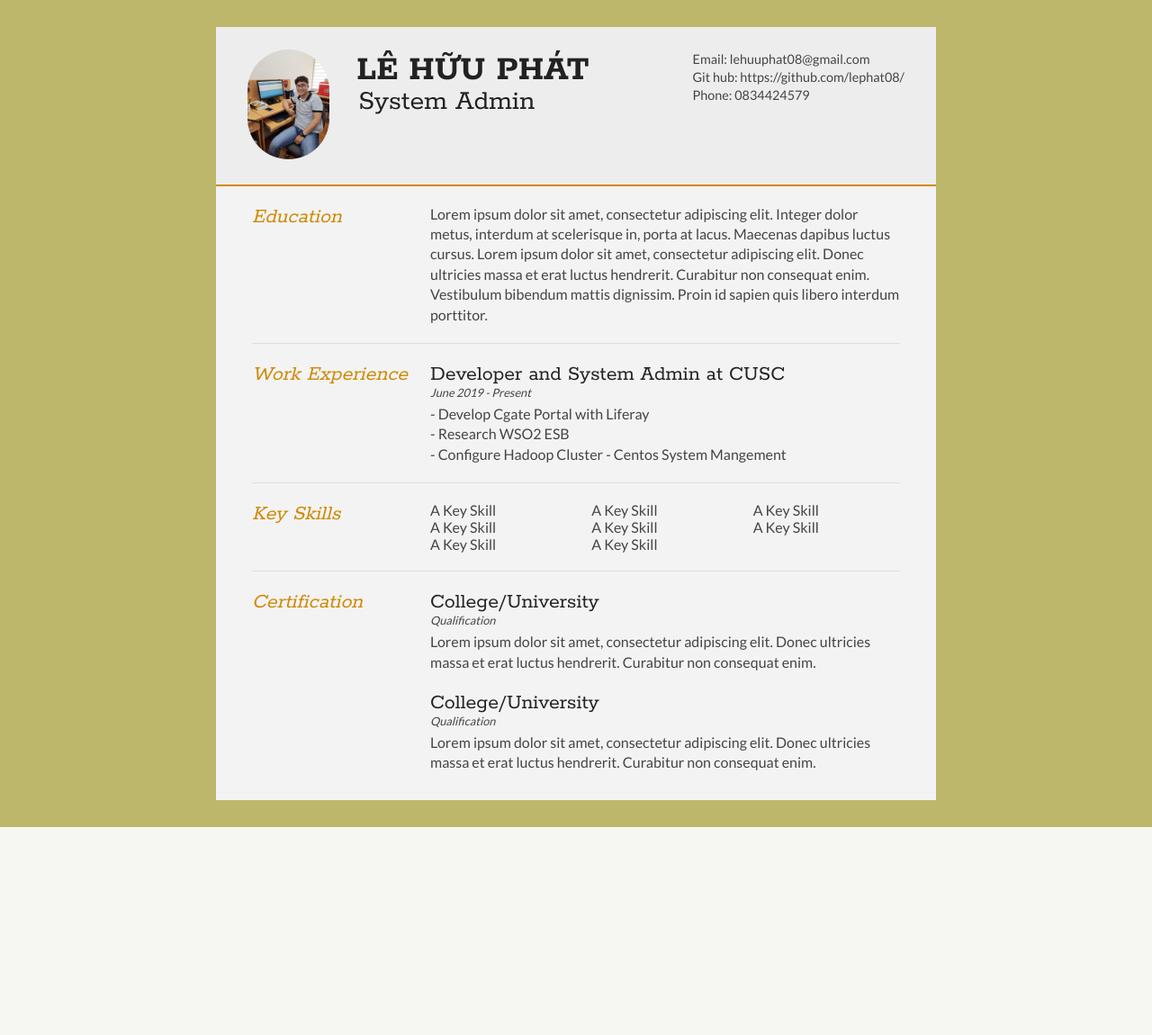
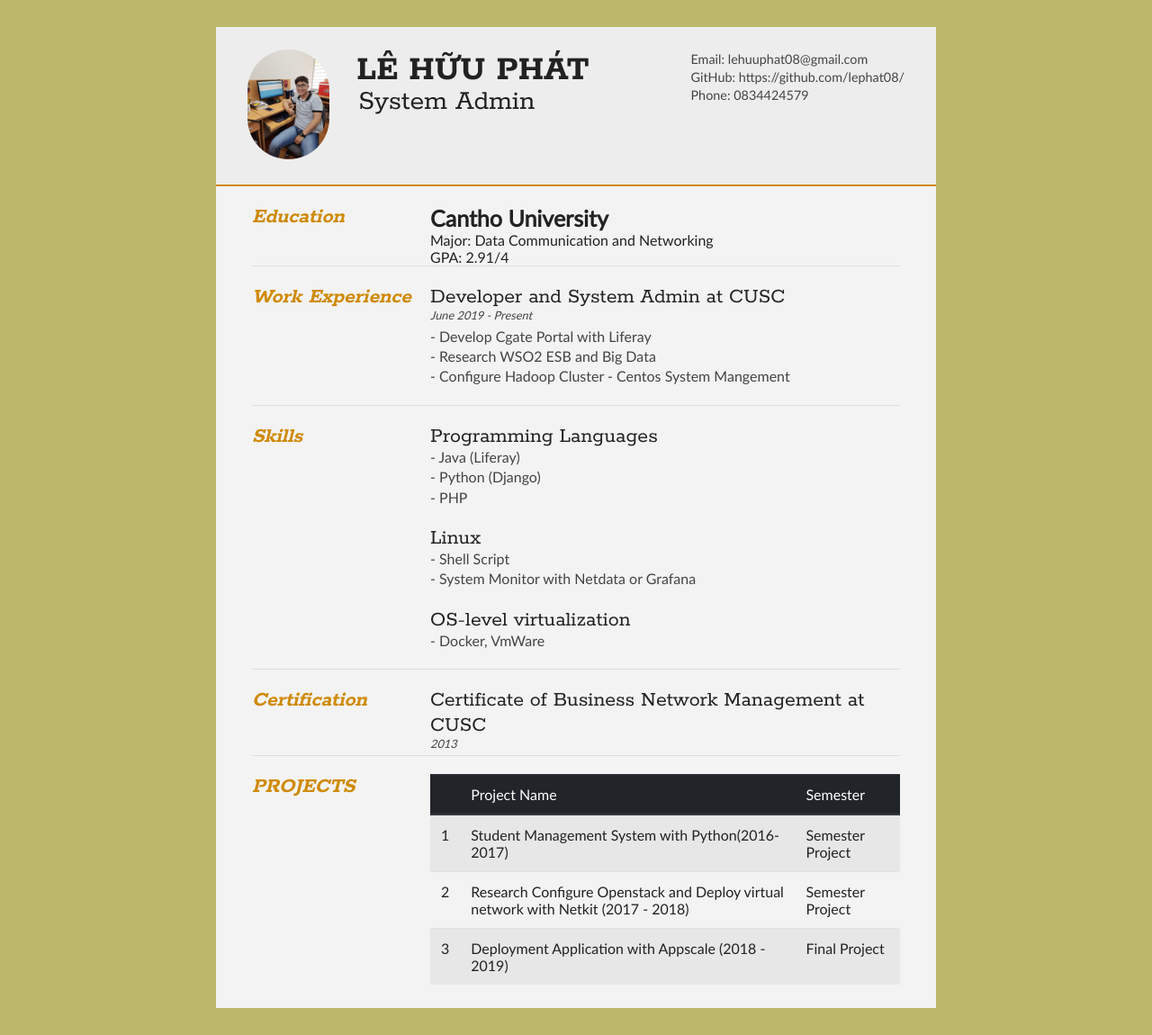
Before and after one commit to lephat08/djangoresume, a Django app: page / in a window 1280 px wide. Shown: the whole page at 90% size. Before the commit the page ends 919 px from the top, so only its background shows below. Run offline with Django 3.2, Linux system fonts and the light colour scheme; some libraries are stand-ins or nearby versions; some web fonts are replaced.

Commit message:
sua doi css

```diff
--- a/resumesite/templates/index.html
+++ b/resumesite/templates/index.html
@@ -7,9 +7,9 @@
 <meta name="viewport" content="width=device-width"/>
 <meta name="description" content="The Curriculum Vitae of Joe Bloggs."/>
 <meta charset="UTF-8">
+<link href='http://fonts.googleapis.com/css?family=Rokkitt:400,700|Lato:400,300' rel='stylesheet' type='text/css'>
+<link rel="stylesheet" href="https://maxcdn.bootstrapcdn.com/bootstrap/4.0.0/css/bootstrap.min.css" integrity="sha384-Gn5384xqQ1aoWXA+058RXPxPg6fy4IWvTNh0E263XmFcJlSAwiGgFAW/dAiS6JXm" crossorigin="anonymous">
 <link type="text/css" rel="stylesheet" href="{% static "css/style.css" %}">
-<link href='http://fonts.googleapis.com/css?family=Rokkitt:400,700|Lato:400,300' rel='stylesheet' type='text/css'>
-
 <!--[if lt IE 9]>
 <script src="//html5shiv.googlecode.com/svn/trunk/html5.js"></script>
 <![endif]-->
@@ -29,7 +29,7 @@
 		<div id="contactDetails" class="quickFade delayFour">
 			<ul>
 				<li>Email: <a href="mailto:lehuuphat08@gmail.com" target="_blank">lehuuphat08@gmail.com</a></li>
-				<li>Git hub: <a href="https://github.com/lephat08/">https://github.com/lephat08/</a></li>
+				<li>GitHub: <a href="https://github.com/lephat08/">https://github.com/lephat08/</a></li>
 				<li>Phone: 0834424579</li>
 			</ul>
 		</div>
@@ -44,7 +44,12 @@
 				</div>
 
 				<div class="sectionContent">
-					<p>Lorem ipsum dolor sit amet, consectetur adipiscing elit. Integer dolor metus, interdum at scelerisque in, porta at lacus. Maecenas dapibus luctus cursus. Lorem ipsum dolor sit amet, consectetur adipiscing elit. Donec ultricies massa et erat luctus hendrerit. Curabitur non consequat enim. Vestibulum bibendum mattis dignissim. Proin id sapien quis libero interdum porttitor.</p>
+					<article>
+						<h1>Cantho University</h1>
+						<i>Major: Data Communication and Networking</i><br>
+						<i>GPA: 2.91/4</i>
+					</article>
+
 				</div>
 			</article>
 			<div class="clear"></div>
@@ -61,7 +66,7 @@
 					<h2>Developer and System Admin at CUSC</h2>
 					<p class="subDetails">June 2019 - Present</p>
 					<p> - Develop Cgate Portal with Liferay<br>
-						- Research WSO2 ESB<br>
+						- Research WSO2 ESB and Big Data<br>
 						- Configure Hadoop Cluster
 						- Centos System Mangement
 					</p>
@@ -73,20 +78,30 @@
 
 		<section>
 			<div class="sectionTitle">
-				<h1>Key Skills</h1>
+				<h1>Skills</h1>
 			</div>
+			<div class="sectionContent">
+				<article>
+					<h2>Programming Languages</h2>
+					<p>- Java (Liferay) <br>
+					   - Python (Django)<br>
+					   - PHP</p>
+				</article>
 
-			<div class="sectionContent">
-				<ul class="keySkills">
-					<li>A Key Skill</li>
-					<li>A Key Skill</li>
-					<li>A Key Skill</li>
-					<li>A Key Skill</li>
-					<li>A Key Skill</li>
-					<li>A Key Skill</li>
-					<li>A Key Skill</li>
-					<li>A Key Skill</li>
-				</ul>
+				<article>
+					<h2>Linux</h2>
+					<p>
+						- Shell Script <br>
+						- System Monitor with Netdata or Grafana
+					</p>
+				</article>
+
+				<article>
+					<h2>OS-level virtualization</h2>
+					<p>
+						- Docker, VmWare
+					</p>
+				</article>
 			</div>
 			<div class="clear"></div>
 		</section>
@@ -99,22 +114,58 @@
 
 			<div class="sectionContent">
 				<article>
-					<h2>College/University</h2>
-					<p class="subDetails">Qualification</p>
-					<p>Lorem ipsum dolor sit amet, consectetur adipiscing elit. Donec ultricies massa et erat luctus hendrerit. Curabitur non consequat enim.</p>
+					<h2>Certificate of Business Network Management at CUSC</h2>
+					<p class="subDetails">2013</p>
 				</article>
 
-				<article>
-					<h2>College/University</h2>
-					<p class="subDetails">Qualification</p>
-					<p>Lorem ipsum dolor sit amet, consectetur adipiscing elit. Donec ultricies massa et erat luctus hendrerit. Curabitur non consequat enim.</p>
-				</article>
 			</div>
 			<div class="clear"></div>
 		</section>
 
+		<section>
+			<div class="sectionTitle">
+				<h1>PROJECTS</h1>
+			</div>
+
+			<div class="sectionContent">
+
+				<table class="table table-striped">
+					<thead class="thead-dark">
+					  <tr>
+						<th scope="col"></th>
+						<th scope="col">Project Name</th>
+						<th scope="col">Semester</th>
+					  </tr>
+					</thead>
+					<tbody>
+					  <tr>
+						<th scope="row">1</th>
+						<td>Student Management System with Python(2016-2017)</td>
+						<td>Semester Project</td>
+					  </tr>
+					  <tr>
+						<th scope="row">2</th>
+						<td>Research Configure Openstack and Deploy virtual network with Netkit
+							(2017 - 2018)</td>
+						<td>Semester Project</td>
+
+					  </tr>
+					  <tr>
+						<th scope="row">3</th>
+						<td>Deployment Application with Appscale (2018 - 2019)</td>
+						<td>Final Project</td>
+					  </tr>
+					</tbody>
+				  </table>
+			</div>
+			<div class="clear"></div>
+		</section>
+
+
 	</div>
 </div>
+
+
 <script type="text/javascript">
 var gaJsHost = (("https:" == document.location.protocol) ? "https://ssl." : "http://www.");
 document.write(unescape("%3Cscript src='" + gaJsHost + "google-analytics.com/ga.js' type='text/javascript'%3E%3C/script%3E"));
--- a/static/css/style.css
+++ b/static/css/style.css
@@ -115,11 +115,13 @@ section:last-child {
 .sectionTitle {
 	float: left;
 	width: 25%;
+
 }
 
 .sectionContent {
 	float: right;
 	width: 72.5%;
+
 }
 
 .sectionTitle h1 {
@@ -127,6 +129,12 @@ section:last-child {
 	font-style: italic;
 	font-size: 1.5em;
 	color: #cf8a05;
+	font-weight: bold;
+}
+
+.sectionContent h1{
+	font-weight: bold;
+	font-size: 25px;
 }
 
 .sectionContent h2 {
@@ -145,7 +153,7 @@ section:last-child {
 	list-style-type: none;
 	-moz-column-count:3;
 	-webkit-column-count:3;
-	column-count:3;
+	column-count:4;
 	margin-bottom: 20px;
 	font-size: 1em;
 	color: #444;
@@ -353,3 +361,84 @@ section:last-child {
 	-moz-animation-delay: 0,0.5s;
 	animation-delay: 0, 0.5s;
 }
+
+/* latin-ext */
+@font-face {
+	font-family: 'Lato';
+	font-style: normal;
+	font-weight: 300;
+	src: local('Lato Light'), local('Lato-Light'), url(https://fonts.gstatic.com/s/lato/v16/S6u9w4BMUTPHh7USSwaPGR_p.woff2) format('woff2');
+	unicode-range: U+0100-024F, U+0259, U+1E00-1EFF, U+2020, U+20A0-20AB, U+20AD-20CF, U+2113, U+2C60-2C7F, U+A720-A7FF;
+  }
+  /* latin */
+  @font-face {
+	font-family: 'Lato';
+	font-style: normal;
+	font-weight: 300;
+	src: local('Lato Light'), local('Lato-Light'), url(https://fonts.gstatic.com/s/lato/v16/S6u9w4BMUTPHh7USSwiPGQ.woff2) format('woff2');
+	unicode-range: U+0000-00FF, U+0131, U+0152-0153, U+02BB-02BC, U+02C6, U+02DA, U+02DC, U+2000-206F, U+2074, U+20AC, U+2122, U+2191, U+2193, U+2212, U+2215, U+FEFF, U+FFFD;
+  }
+  /* latin-ext */
+  @font-face {
+	font-family: 'Lato';
+	font-style: normal;
+	font-weight: 400;
+	src: local('Lato Regular'), local('Lato-Regular'), url(https://fonts.gstatic.com/s/lato/v16/S6uyw4BMUTPHjxAwXjeu.woff2) format('woff2');
+	unicode-range: U+0100-024F, U+0259, U+1E00-1EFF, U+2020, U+20A0-20AB, U+20AD-20CF, U+2113, U+2C60-2C7F, U+A720-A7FF;
+  }
+  /* latin */
+  @font-face {
+	font-family: 'Lato';
+	font-style: normal;
+	font-weight: 400;
+	src: local('Lato Regular'), local('Lato-Regular'), url(https://fonts.gstatic.com/s/lato/v16/S6uyw4BMUTPHjx4wXg.woff2) format('woff2');
+	unicode-range: U+0000-00FF, U+0131, U+0152-0153, U+02BB-02BC, U+02C6, U+02DA, U+02DC, U+2000-206F, U+2074, U+20AC, U+2122, U+2191, U+2193, U+2212, U+2215, U+FEFF, U+FFFD;
+  }
+  /* vietnamese */
+  @font-face {
+	font-family: 'Rokkitt';
+	font-style: normal;
+	font-weight: 400;
+	src: url(https://fonts.gstatic.com/s/rokkitt/v18/qFdE35qfgYFjGy5hkEmCdubL.woff2) format('woff2');
+	unicode-range: U+0102-0103, U+0110-0111, U+0128-0129, U+0168-0169, U+01A0-01A1, U+01AF-01B0, U+1EA0-1EF9, U+20AB;
+  }
+  /* latin-ext */
+  @font-face {
+	font-family: 'Rokkitt';
+	font-style: normal;
+	font-weight: 400;
+	src: url(https://fonts.gstatic.com/s/rokkitt/v18/qFdE35qfgYFjGy5hkEiCdubL.woff2) format('woff2');
+	unicode-range: U+0100-024F, U+0259, U+1E00-1EFF, U+2020, U+20A0-20AB, U+20AD-20CF, U+2113, U+2C60-2C7F, U+A720-A7FF;
+  }
+  /* latin */
+  @font-face {
+	font-family: 'Rokkitt';
+	font-style: normal;
+	font-weight: 400;
+	src: url(https://fonts.gstatic.com/s/rokkitt/v18/qFdE35qfgYFjGy5hkEaCdg.woff2) format('woff2');
+	unicode-range: U+0000-00FF, U+0131, U+0152-0153, U+02BB-02BC, U+02C6, U+02DA, U+02DC, U+2000-206F, U+2074, U+20AC, U+2122, U+2191, U+2193, U+2212, U+2215, U+FEFF, U+FFFD;
+  }
+  /* vietnamese */
+  @font-face {
+	font-family: 'Rokkitt';
+	font-style: normal;
+	font-weight: 700;
+	src: url(https://fonts.gstatic.com/s/rokkitt/v18/qFdE35qfgYFjGy5hkEmCdubL.woff2) format('woff2');
+	unicode-range: U+0102-0103, U+0110-0111, U+0128-0129, U+0168-0169, U+01A0-01A1, U+01AF-01B0, U+1EA0-1EF9, U+20AB;
+  }
+  /* latin-ext */
+  @font-face {
+	font-family: 'Rokkitt';
+	font-style: normal;
+	font-weight: 700;
+	src: url(https://fonts.gstatic.com/s/rokkitt/v18/qFdE35qfgYFjGy5hkEiCdubL.woff2) format('woff2');
+	unicode-range: U+0100-024F, U+0259, U+1E00-1EFF, U+2020, U+20A0-20AB, U+20AD-20CF, U+2113, U+2C60-2C7F, U+A720-A7FF;
+  }
+  /* latin */
+  @font-face {
+	font-family: 'Rokkitt';
+	font-style: normal;
+	font-weight: 700;
+	src: url(https://fonts.gstatic.com/s/rokkitt/v18/qFdE35qfgYFjGy5hkEaCdg.woff2) format('woff2');
+	unicode-range: U+0000-00FF, U+0131, U+0152-0153, U+02BB-02BC, U+02C6, U+02DA, U+02DC, U+2000-206F, U+2074, U+20AC, U+2122, U+2191, U+2193, U+2212, U+2215, U+FEFF, U+FFFD;
+  }
```
